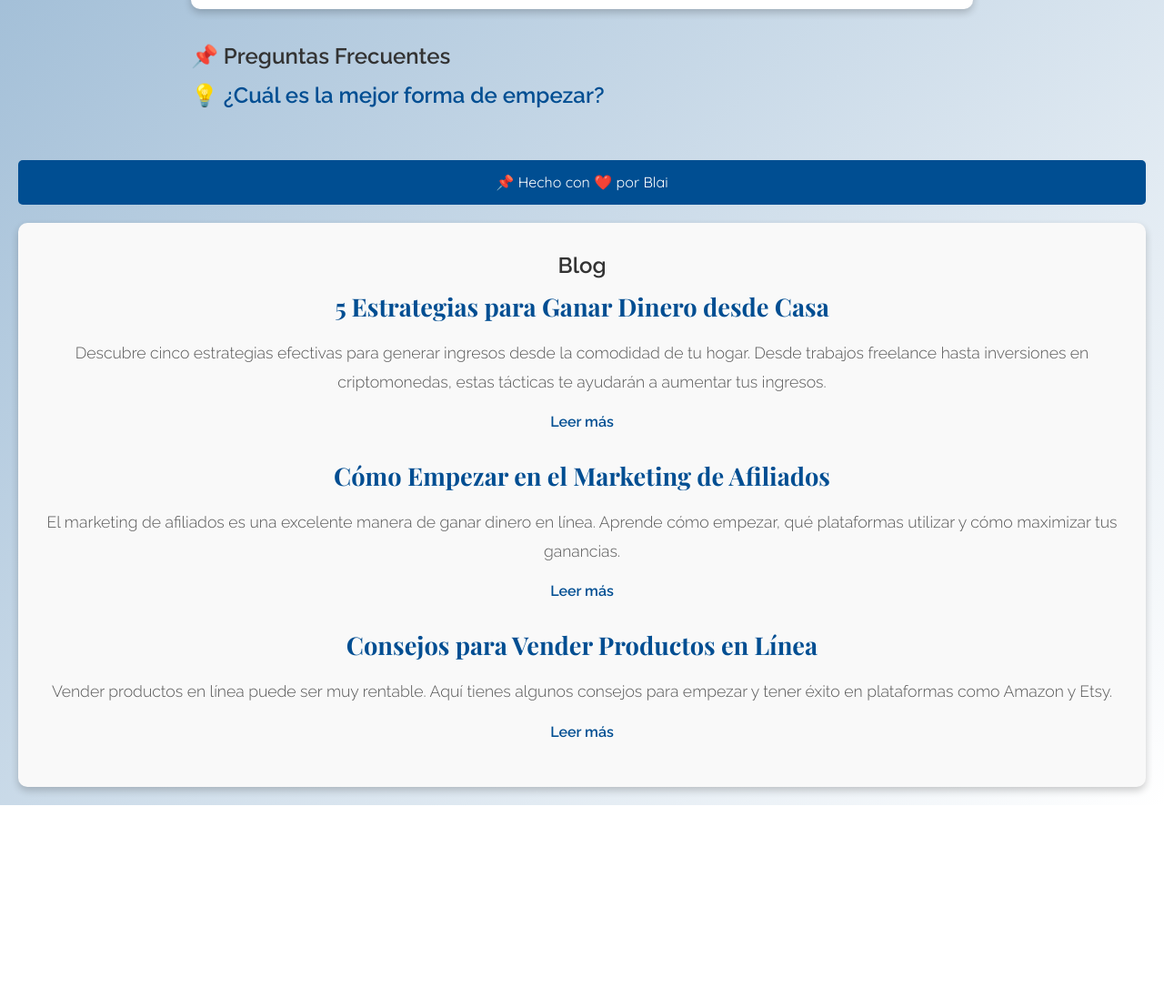
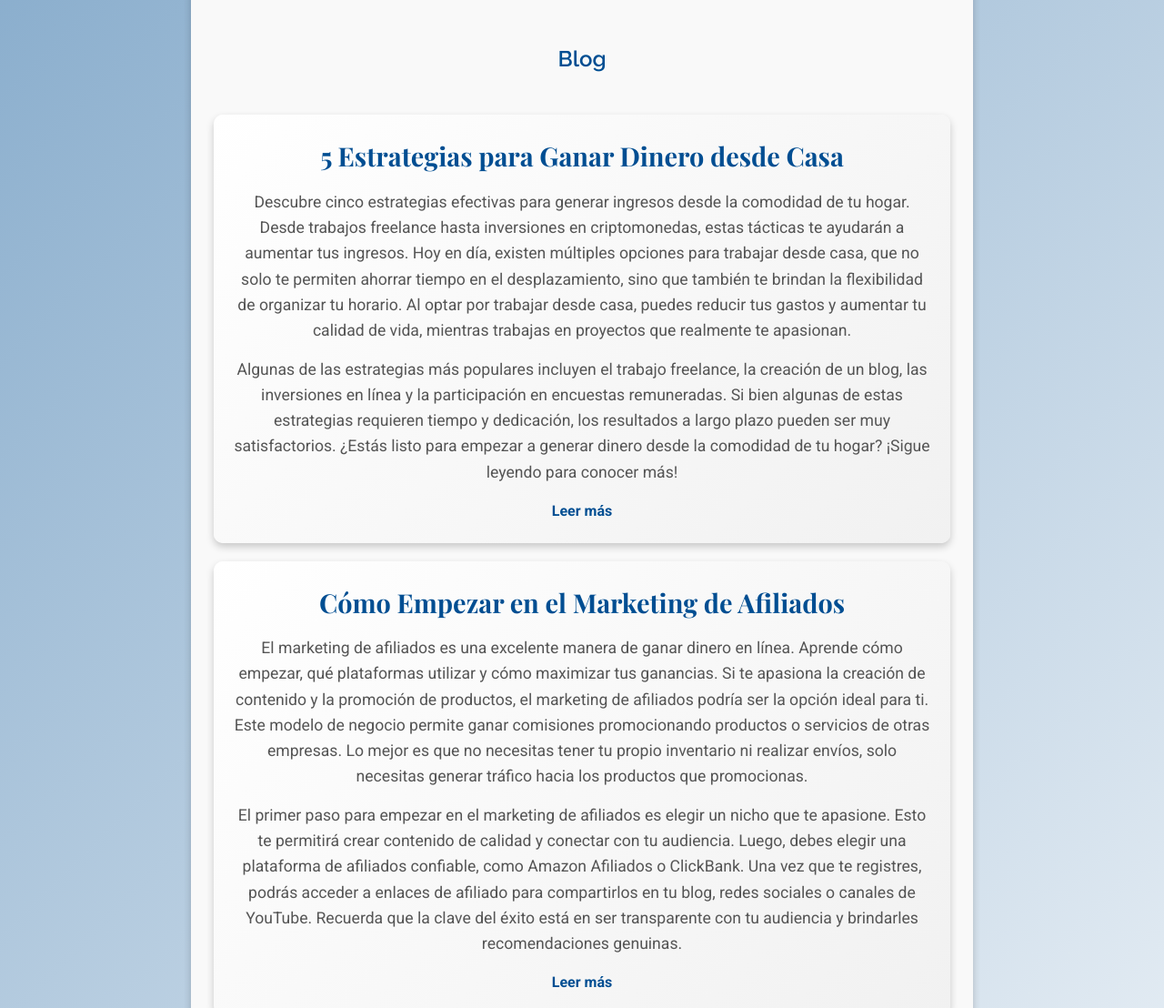
Before and after one commit to blai6/blai6.github.io, a plain HTML site: page index.html in a window 1280 px wide. Shown: the part 3883-4991 px from the top of the page at 91% size. Before the commit the page ends 4768 px from the top, so only its background shows below. Drawn offline with nearby package versions, Linux system fonts and the light colour scheme.

Commit message:
Update index.html

```diff
--- a/index.html
+++ b/index.html
@@ -185,6 +185,127 @@
                 <p>Regístrate en <a href="https://affiliate-program.amazon.com/" target="_blank">Amazon Afiliados</a> o <a href="https://www.shareasale.com/" target="_blank">ShareASale</a>.</p>
             </div>
         </section>
+        <!DOCTYPE html>
+<html lang="es">
+<head>
+    <meta charset="UTF-8">
+    <meta name="viewport" content="width=device-width, initial-scale=1.0">
+    <meta name="description" content="Descubre cómo ganar dinero fácil desde casa con nuestras estrategias efectivas. Lee más sobre marketing de afiliados, venta en línea y más.">
+    <title>💰 Ganar Dinero Fácil - Blog</title>
+    <link href="https://fonts.googleapis.com/css2?family=Roboto:wght@400;700&family=Playfair+Display:wght@400;700&family=Quicksand:wght@400;700&family=Pacifico&family=Raleway:wght@300;600&display=swap" rel="stylesheet">
+    <style>
+        :root {
+            --primary-color: #004e92;
+            --secondary-color: #555;
+            --bg-color: #f9f9f9;
+            --hover-color: #3b8bcd;
+            --border-radius: 10px;
+            --box-shadow: 0 4px 8px rgba(0, 0, 0, 0.2);
+            --padding: 25px;
+            --spacing: 20px;
+        }
+
+        body {
+            font-family: 'Roboto', sans-serif;
+            background-color: #f1f1f1;
+            margin: 0;
+            padding: 0;
+        }
+
+        h2 {
+            font-family: 'Raleway', sans-serif;
+            color: var(--primary-color);
+            text-align: center;
+            padding: 40px 0;
+            margin: 0;
+        }
+
+        .blog {
+            background: var(--bg-color);
+            padding: var(--padding);
+            margin-top: var(--spacing);
+            border-radius: var(--border-radius);
+            box-shadow: var(--box-shadow);
+            max-width: 900px;
+            margin-left: auto;
+            margin-right: auto;
+        }
+
+        .blog-post {
+            margin-bottom: var(--spacing);
+            background: linear-gradient(135deg, #ffffff 0%, #f1f1f1 100%);
+            border-radius: var(--border-radius);
+            padding: 20px;
+            box-shadow: var(--box-shadow);
+        }
+
+        .blog-post h3 {
+            font-family: 'Playfair Display', serif;
+            color: var(--primary-color);
+            font-size: 1.8rem;
+            margin-bottom: 10px;
+        }
+
+        .blog-post p {
+            font-size: 1.1rem;
+            color: var(--secondary-color);
+            margin-bottom: 15px;
+            line-height: 1.6;
+        }
+
+        .blog-post a {
+            color: var(--primary-color);
+            text-decoration: none;
+            font-weight: bold;
+            transition: color 0.3s ease, text-decoration 0.3s ease;
+        }
+
+        .blog-post a:hover {
+            color: var(--hover-color);
+            text-decoration: underline;
+        }
+
+        /* Mobile optimization */
+        @media (max-width: 600px) {
+            .blog {
+                padding: 15px;
+            }
+
+            .blog-post h3 {
+                font-size: 1.5rem;
+            }
+
+            .blog-post p {
+                font-size: 1rem;
+            }
+        }
+    </style>
+</head>
+<body>
+    <section class="blog">
+        <h2>Blog</h2>
+        <div class="blog-post">
+            <h3>5 Estrategias para Ganar Dinero desde Casa</h3>
+            <p>Descubre cinco estrategias efectivas para generar ingresos desde la comodidad de tu hogar. Desde trabajos freelance hasta inversiones en criptomonedas, estas tácticas te ayudarán a aumentar tus ingresos. Hoy en día, existen múltiples opciones para trabajar desde casa, que no solo te permiten ahorrar tiempo en el desplazamiento, sino que también te brindan la flexibilidad de organizar tu horario. Al optar por trabajar desde casa, puedes reducir tus gastos y aumentar tu calidad de vida, mientras trabajas en proyectos que realmente te apasionan.</p>
+            <p>Algunas de las estrategias más populares incluyen el trabajo freelance, la creación de un blog, las inversiones en línea y la participación en encuestas remuneradas. Si bien algunas de estas estrategias requieren tiempo y dedicación, los resultados a largo plazo pueden ser muy satisfactorios. ¿Estás listo para empezar a generar dinero desde la comodidad de tu hogar? ¡Sigue leyendo para conocer más!</p>
+            <a href="#" aria-label="Leer más sobre las estrategias para ganar dinero desde casa">Leer más</a>
+        </div>
+        <div class="blog-post">
+            <h3>Cómo Empezar en el Marketing de Afiliados</h3>
+            <p>El marketing de afiliados es una excelente manera de ganar dinero en línea. Aprende cómo empezar, qué plataformas utilizar y cómo maximizar tus ganancias. Si te apasiona la creación de contenido y la promoción de productos, el marketing de afiliados podría ser la opción ideal para ti. Este modelo de negocio permite ganar comisiones promocionando productos o servicios de otras empresas. Lo mejor es que no necesitas tener tu propio inventario ni realizar envíos, solo necesitas generar tráfico hacia los productos que promocionas.</p>
+            <p>El primer paso para empezar en el marketing de afiliados es elegir un nicho que te apasione. Esto te permitirá crear contenido de calidad y conectar con tu audiencia. Luego, debes elegir una plataforma de afiliados confiable, como Amazon Afiliados o ClickBank. Una vez que te registres, podrás acceder a enlaces de afiliado para compartirlos en tu blog, redes sociales o canales de YouTube. Recuerda que la clave del éxito está en ser transparente con tu audiencia y brindarles recomendaciones genuinas.</p>
+            <a href="#" aria-label="Leer más sobre el marketing de afiliados">Leer más</a>
+        </div>
+        <div class="blog-post">
+            <h3>Consejos para Vender Productos en Línea</h3>
+            <p>Vender productos en línea puede ser muy rentable. Aquí tienes algunos consejos para empezar y tener éxito en plataformas como Amazon y Etsy. Con el crecimiento del comercio electrónico, vender productos en línea es una excelente forma de ganar dinero. Si tienes una idea para un producto único o un talento para el arte, las plataformas en línea te permiten llegar a una audiencia global sin necesidad de tener una tienda física.</p>
+            <p>Para comenzar, es importante que investigues bien el mercado y encuentres un nicho donde puedas destacarte. Asegúrate de elegir productos que sean fáciles de enviar y que tengan una buena demanda. También debes optimizar las descripciones de tus productos para que sean atractivas para los compradores y, al mismo tiempo, compatibles con los motores de búsqueda. No olvides utilizar fotos de alta calidad y ofrecer un excelente servicio al cliente para garantizar buenas reseñas y fidelizar a tus clientes.</p>
+            <a href="#" aria-label="Leer más sobre vender productos en línea">Leer más</a>
+        </div>
+    </section>
+</body>
+</html>
+
 
         <section class="faq">
             <h2>📌 Preguntas Frecuentes</h2>
@@ -205,63 +326,4 @@
     </script>
 </body>
 </html>
-<!DOCTYPE html>
-<html lang="es">
-<head>
-    <meta charset="UTF-8">
-    <meta name="viewport" content="width=device-width, initial-scale=1.0">
-    <title>💰 Ganar Dinero Fácil - Blog</title>
-    <link href="https://fonts.googleapis.com/css2?family=Roboto:wght@400;700&family=Playfair+Display:wght@400;700&family=Quicksand:wght@400;700&family=Pacifico&family=Raleway:wght@300;600&display=swap" rel="stylesheet">
-    <style>
-        .blog {
-            background: #f9f9f9;
-            padding: 25px;
-            margin-top: 20px;
-            border-radius: 10px;
-            box-shadow: 0 4px 8px rgba(0, 0, 0, 0.2);
-        }
-        .blog-post {
-            margin-bottom: 20px;
-        }
-        .blog-post h3 {
-            font-family: 'Playfair Display', serif;
-            color: #004e92;
-            font-size: 1.7rem;
-            margin-bottom: 10px;
-        }
-        .blog-post p {
-            font-size: 1.1rem;
-            color: #555;
-            margin-bottom: 15px;
-        }
-        .blog-post a {
-            color: #004e92;
-            text-decoration: none;
-            font-weight: bold;
-        }
-        .blog-post a:hover {
-            text-decoration: underline;
-        }
-    </style>
-</head>
-<body>
-    <section class="blog">
-        <h2>Blog</h2>
-        <div class="blog-post">
-            <h3>5 Estrategias para Ganar Dinero desde Casa</h3>
-            <p>Descubre cinco estrategias efectivas para generar ingresos desde la comodidad de tu hogar. Desde trabajos freelance hasta inversiones en criptomonedas, estas tácticas te ayudarán a aumentar tus ingresos.</p>
-            <a href="#">Leer más</a>
-        </div>
-        <div class="blog-post">
-            <h3>Cómo Empezar en el Marketing de Afiliados</h3>
-            <p>El marketing de afiliados es una excelente manera de ganar dinero en línea. Aprende cómo empezar, qué plataformas utilizar y cómo maximizar tus ganancias.</p>
-            <a href="#">Leer más</a>
-        </div>
-        <div class="blog-post">
-            <h3>Consejos para Vender Productos en Línea</h3>
-            <p>Vender productos en línea puede ser muy rentable. Aquí tienes algunos consejos para empezar y tener éxito en plataformas como Amazon y Etsy.</p>
-            <a href="#">Leer más</a>
-        </div>
-    </section>
-</body>
-</html>
+<!
```
